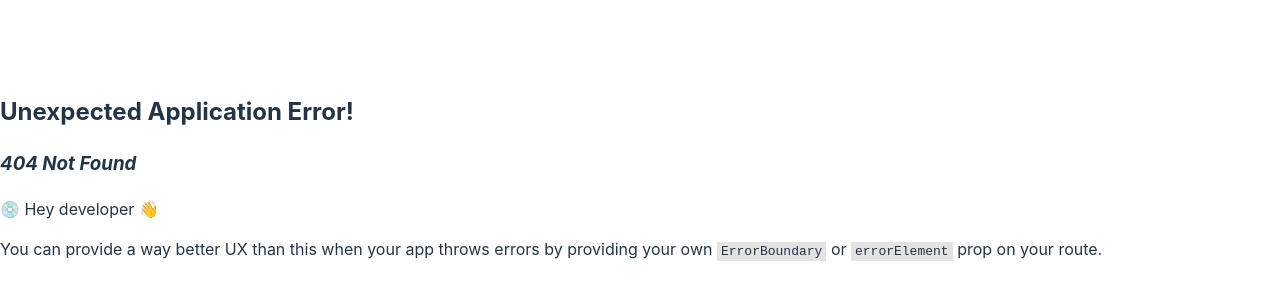
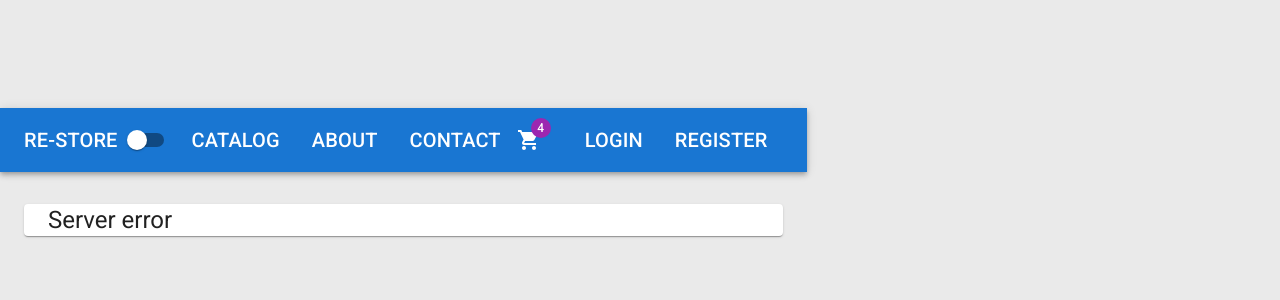
Before and after one commit to it-akhilesh/E-Commerce_.Net_React_Redux, a React (Vite) app in the folder client/: page /server-error in a window 1280 px wide. Before the commit this address had no page. Shown: the part 224-524 px from the top of the page. Built offline with nearby package versions, Linux system fonts and the light colour scheme.

Commit message:
Creating a server error components .

```diff
--- a/client/src/app/api/agent.ts
+++ b/client/src/app/api/agent.ts
@@ -1,5 +1,6 @@
 import axios, { Axios, AxiosError, AxiosResponse } from "axios";
 import { toast } from "react-toastify";
+import { router } from "../router/Routes";
 
 axios.defaults.baseURL = 'http://localhost:5000/api/';
 
@@ -26,7 +27,7 @@ axios.interceptors.response.use(async response => {
             toast.error(data.title);
             break;
         case 500:
-            toast.error(data.title);
+            router.navigate('/server-error', {state: {error: data}});
             break;
         default:
             break;
--- /dev/null
+++ b/client/src/app/errors/ServerError.tsx
@@ -0,0 +1,23 @@
+import { Container, Divider, Paper, Typography } from "@mui/material";
+import { useLocation } from "react-router-dom";
+
+export default function ServerError() {
+    const {state} = useLocation();
+
+    return (
+        <Container component={Paper}>
+            {state?.error ? (
+                <>
+                    <Typography gutterBottom variant="h3" color='secondary'>
+                        {state.error.title}
+                    </Typography>
+                    <Divider />
+                    <Typography variant="body1">{state.error.detail || 'Internal server error'}</Typography>
+                </>
+            ) : (
+                <Typography gutterBottom variant='h5'>Server error</Typography>
+            )}
+
+        </Container>
+    )
+}
--- a/client/src/app/router/Routes.tsx
+++ b/client/src/app/router/Routes.tsx
@@ -5,6 +5,7 @@ import AboutPage from "../../features/about/AboutPage";
 import Catalog from "../../features/catalog/Catalog";
 import ProductDetails from "../../features/catalog/ProductDetails";
 import HomePage from "../../features/home/HomePage";
+import ServerError from "../errors/ServerError";
 
 export const router = createBrowserRouter([
     {
@@ -16,6 +17,7 @@ export const router = createBrowserRouter([
             {path: 'catalog/:id', element: <ProductDetails />},
             {path: 'about', element: <AboutPage />},
             {path: 'contact', element: <ContactPage />},
+            {path: 'server-error', element: <ServerError />},
         ]
 
     }
```
